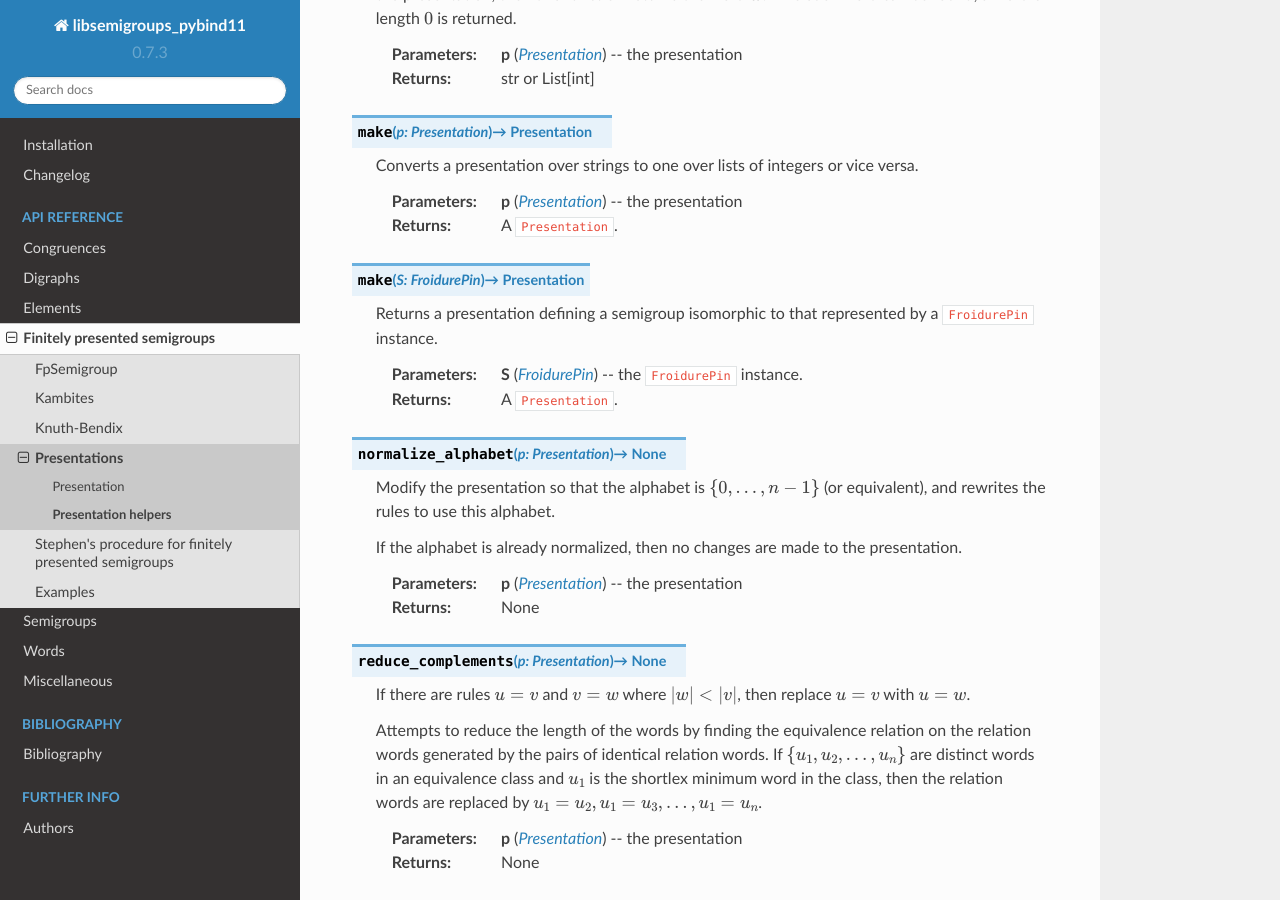
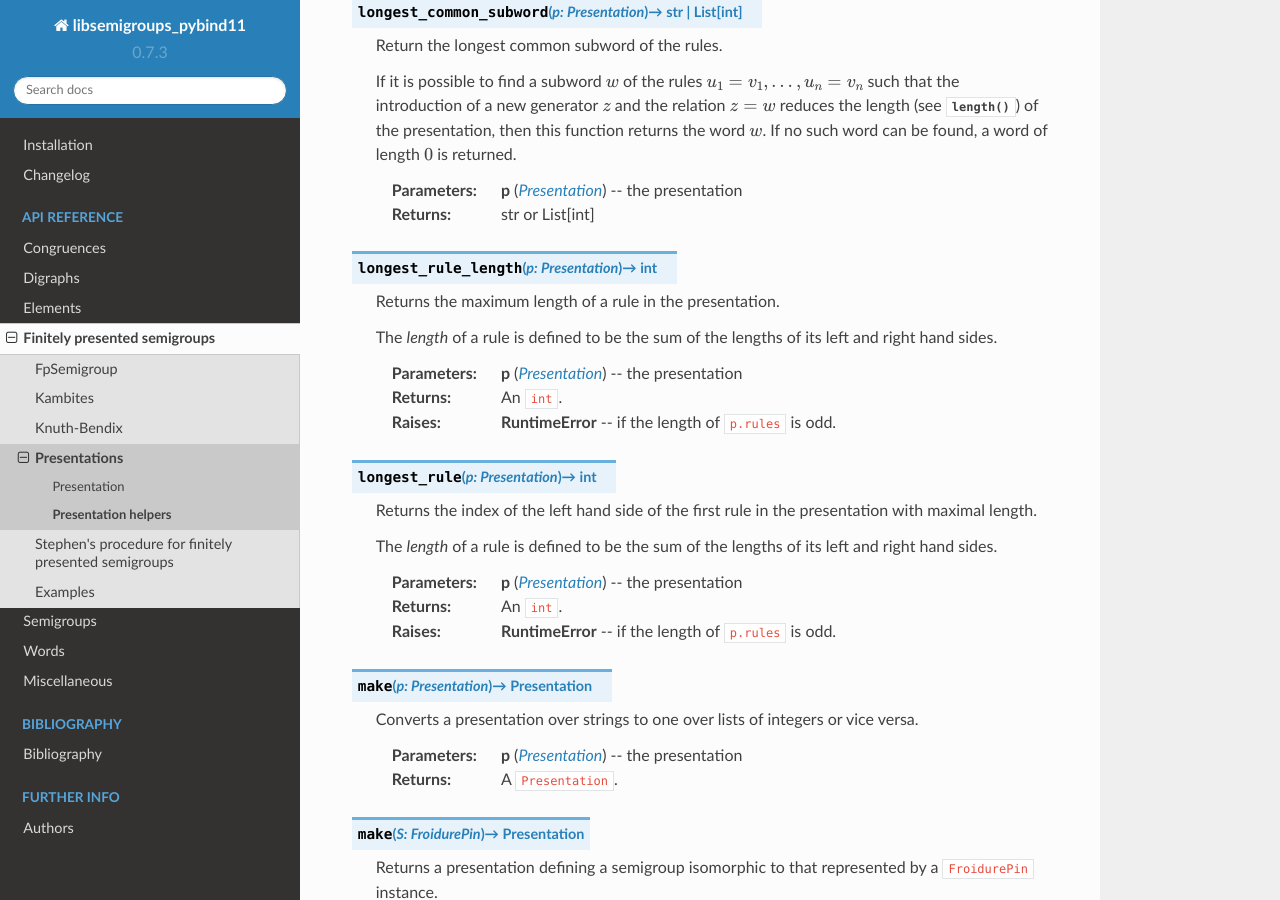
Before and after one commit to libsemigroups/libsemigroups_pybind11, a Sphinx documentation site: the page built from docs/source/presentations/present-helpers.rst, in a window 1280 px wide and 900 px high, scrolled down 5734 px. Built offline with Sphinx 7.4.7 and the Read the Docs theme 2.0.0, drawn with Linux system fonts in a browser that asks for light colours; pages that are not in the unit, such as notebooks, are missing from menus; some of the changed text lies outside the part shown.

Commit message:
present: add support for longest_rule etc

```diff
--- a/docs/source/presentations/present-helpers.rst
+++ b/docs/source/presentations/present-helpers.rst
@@ -63,6 +63,12 @@ Contents
    * - :py:func:`longest_common_subword`
      - Return the longest common subword of the rules.
 
+   * - :py:func:`longest_rule_length`
+     - Return the longest length of any rule.
+
+   * - :py:func:`longest_rule`
+     - Return the index of the left hand side of the longest rule.
+
    * - :py:func:`make`
      - Make a presentation from another type of presentation or a
        ``FroidurePin`` instance.
@@ -96,6 +102,12 @@ Contents
 
    * - :py:func:`reverse`
      - Reverse every rule.
+
+   * - :py:func:`shortest_rule_length`
+     - Return the shortest length of any rule.
+
+   * - :py:func:`shortest_rule`
+     - Return the index of the left hand side of the shortest rule.
 
    * - :py:func:`sort_each_rule`
      - Sort each rule :math:`u = v` so that the left hand side is shortlex
@@ -392,6 +404,37 @@ Full API
    :returns: str or List[int]
 
 
+.. py:function:: longest_rule_length(p: Presentation) -> int
+
+   Returns the maximum length of a rule in the presentation.
+
+   The *length* of a rule is defined to be the sum of the lengths of its
+   left and right hand sides.
+
+   :param p:  the presentation
+   :type p: Presentation
+
+   :returns: An ``int``.
+
+   :raises RuntimeError: if the length of ``p.rules`` is odd.
+
+
+.. py:function:: longest_rule(p: Presentation) -> int
+
+   Returns the index of the left hand side of the first rule in the
+   presentation with maximal length.
+
+   The *length* of a rule is defined to be the sum of the lengths of its left
+   and right hand sides.
+
+   :param p:  the presentation
+   :type p: Presentation
+
+   :returns: An ``int``.
+
+   :raises RuntimeError: if the length of ``p.rules`` is odd.
+
+
 .. py:function:: make(p: Presentation) -> Presentation
 
    Converts a presentation over strings to one over lists of integers or vice
@@ -636,6 +679,37 @@ Full API
    :returns: None
 
 
+.. py:function:: shortest_rule_length(p: Presentation) -> int
+
+   Returns the minimum length of a rule in the presentation.
+
+   The *length* of a rule is defined to be the sum of the lengths of its
+   left and right hand sides.
+
+   :param p:  the presentation
+   :type p: Presentation
+
+   :returns: An ``int``.
+
+   :raises RuntimeError: if the length of ``p.rules`` is odd.
+
+
+.. py:function:: shortest_rule(p: Presentation) -> int
+
+   Returns the index of the left hand side of the first rule in the
+   presentation with minimal length.
+
+   The *length* of a rule is defined to be the sum of the lengths of its left
+   and right hand sides.
+
+   :param p:  the presentation
+   :type p: Presentation
+
+   :returns: An ``int``.
+
+   :raises RuntimeError: if the length of ``p.rules`` is odd.
+
+
 .. py:function:: sort_each_rule(p: Presentation) -> None
 
    Sort each rule :math:`u = v` so that the left hand side is shortlex greater
```
Also changed, not shown: 3 other files.
